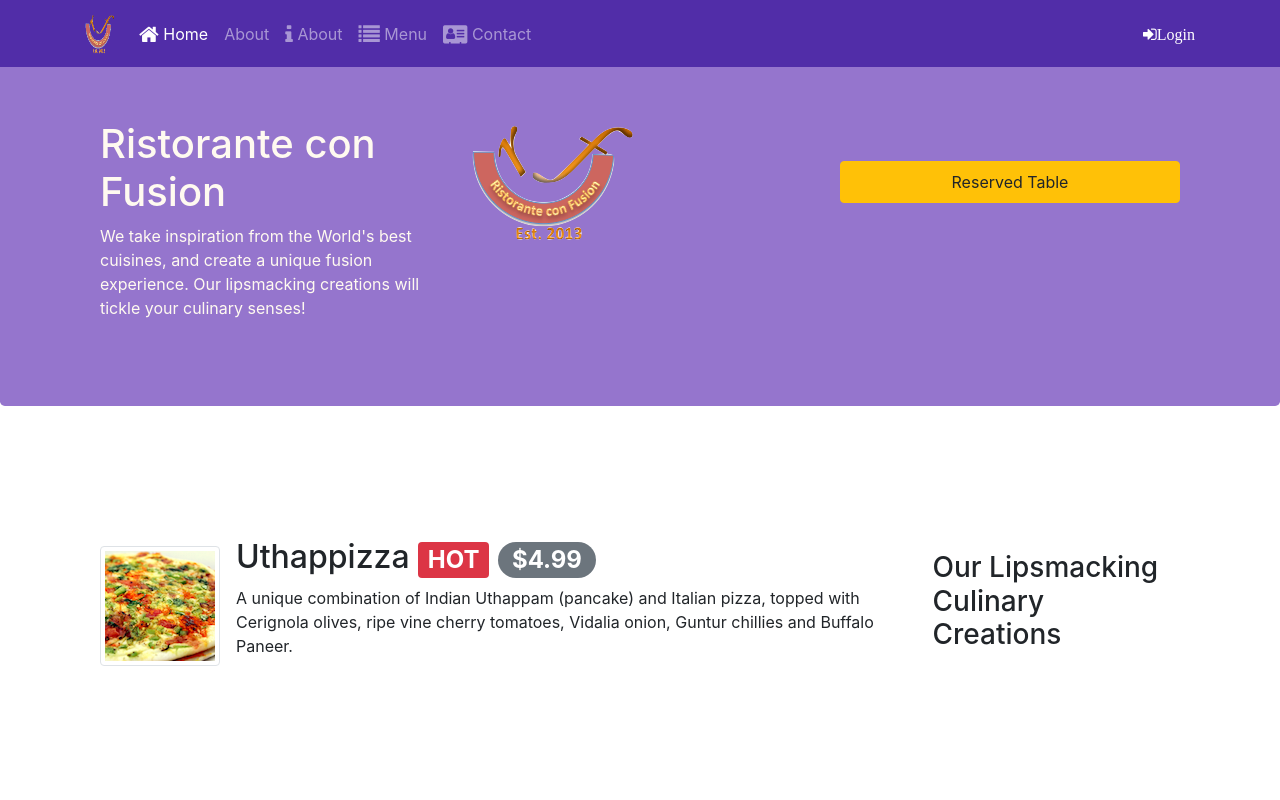
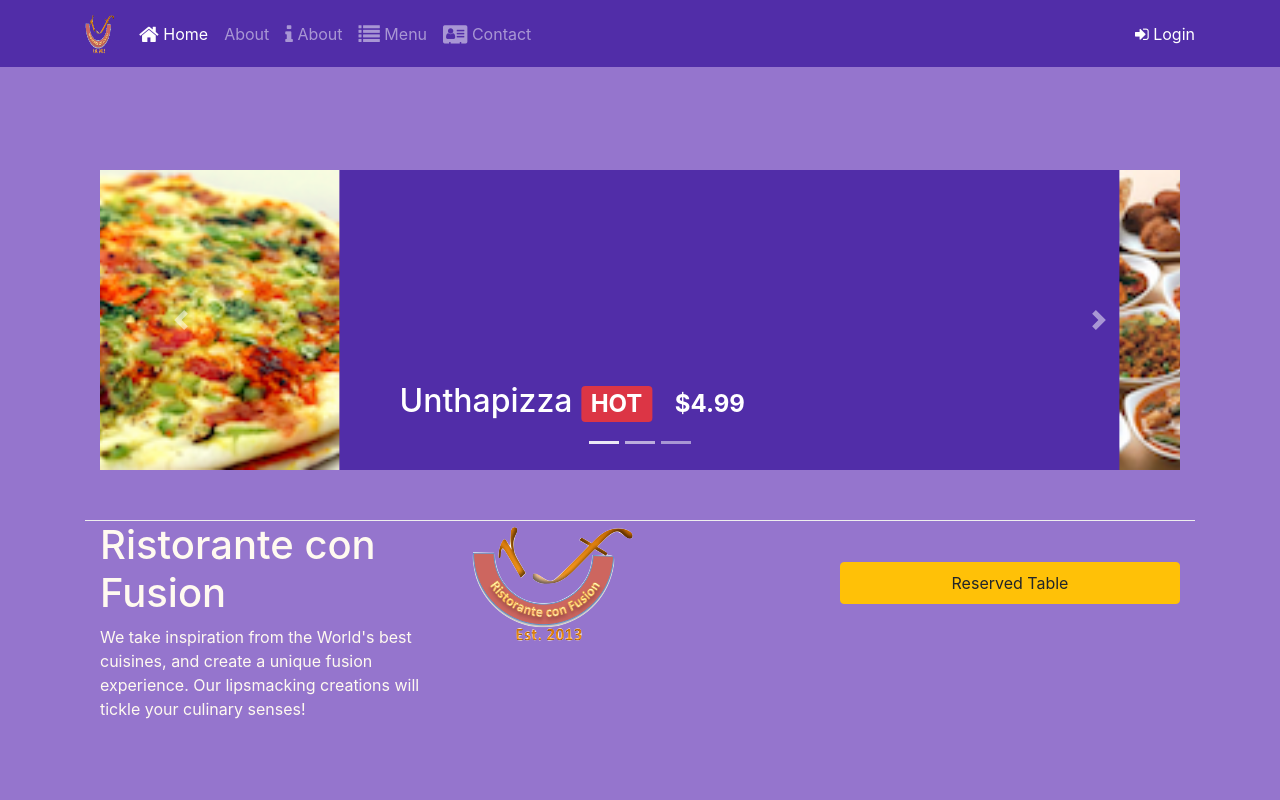
Before and after one commit to Emuohwo/courseconfusion, a website: page index.html in a window 1280 px wide. Shown: the top 800 px of the page. Drawn offline with nearby package versions, Linux system fonts and the light colour scheme.

Commit message:
Carousel

```diff
--- a/css/style.css
+++ b/css/style.css
@@ -38,6 +38,22 @@ body{
      background-color: #512DA8;
 }
 
+/* Carousel css */
+.carousel {
+    background:#512DA8;
+}
+
+.carousel-item {
+  height: 300px;
+}
+
+.carousel-item img {
+    position: absolute;
+    top: 0;
+    left: 0;
+    min-height: 300px;
+}
+
 /* mystyle css */
 
 .tab-content {
--- a/index.html
+++ b/index.html
@@ -36,7 +36,7 @@
                     <li class="nav-item"><a class="nav-link" href="./contactus.html"><span class="fa fa-address-card fa-lg"></span> Contact</a></li>
                 </ul>
                 <div class="navbar-text">
-                    <a href="" data-toggle="modal" data-target="#loginModal"><span class="fa fa-sign-in">Login</span></a>
+                    <a href="" data-toggle="modal" data-target="#loginModal"><span class="fa fa-sign-in"></span> Login</a>
                 </div>
             </div>
         </div>
@@ -80,6 +80,55 @@
 
     <header class="jumbotron">
         <div class="container">
+            <div class="row row-content">
+                <div class="col-12">
+                    <div id="mycarousel" class="carousel slide" data-ride="carousel">
+                        <div class="carousel-inner" role="listbox">
+                            <div class="carousel-item active">
+                                <img src="img/uthappizza.png" alt="uthappizza" class="d-block img-fluid">
+                                <div class="carousel-caption d-none d-md-block">
+                                    <h2>
+                                        Unthapizza
+                                        <span class="badge badge-danger">HOT</span>
+                                        <span class="badge badge-pill badge-default">$4.99</span>
+                                    </h2>
+                                </div>
+                            </div>
+                            <div class="carousel-item">
+                                <img src="img/buffet.png" alt="buffet" class="d-block img-fluid">
+                                <div class="carousel-caption d-none d-md-block">
+                                    <h2>
+                                        Buffet
+                                        <span class="badge badge-danger">New</span>
+                                        <span class="badge badge-pill badge-default">$3.2</span>
+                                    </h2>
+                                </div>
+                            </div>
+                            <div class="carousel-item">
+                                <img src="img/alberto.png" alt="alberto" class="d-block img-fluid">
+                                <div class="carousel-caption d-none d-md-block">
+                                    <h2>
+                                        Buffet
+                                        <span class="badge badge-danger">New</span>
+                                        <span class="badge badge-pill badge-default">$4.2</span>
+                                    </h2>
+                                </div>
+                            </div>
+                            <ol class="carousel-indicators">
+                                <li data-target="mycarousel" data-slide-to="0" class="active"></li>
+                                <li data-target="mycarousel" data-to-slide-to="1"></li>
+                                <li data-target="mycarousel" data-to-slide-to="2"></li>
+                            </ol>
+                            <a href="#mycarousel" role="button" data-slide="prev" class="carousel-control-prev">
+                                <span class="carousel-control-prev-icon"></span>
+                            </a>
+                            <a href="#mycarousel" role="button" data-slide="next" class="carousel-control-next">
+                                <span class="carousel-control-next-icon"></span>
+                            </a>
+                        </div>
+                    </div>
+                </div>
+            </div>
             <div class="row row-header">
                 <div class="col-12 col-sm-4 order-sm-first col-md-4">
                     <h1>Ristorante con Fusion</h1>
```
